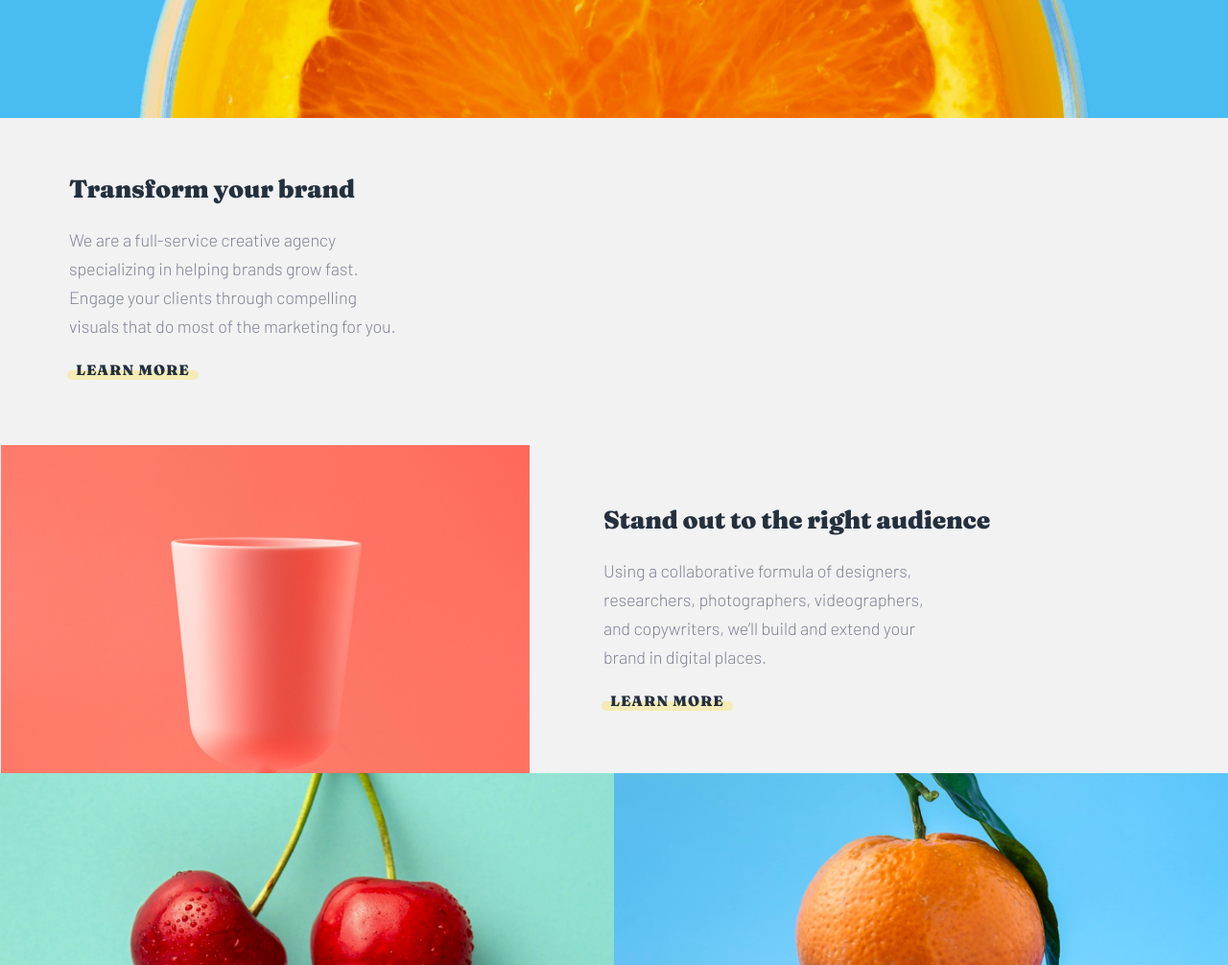
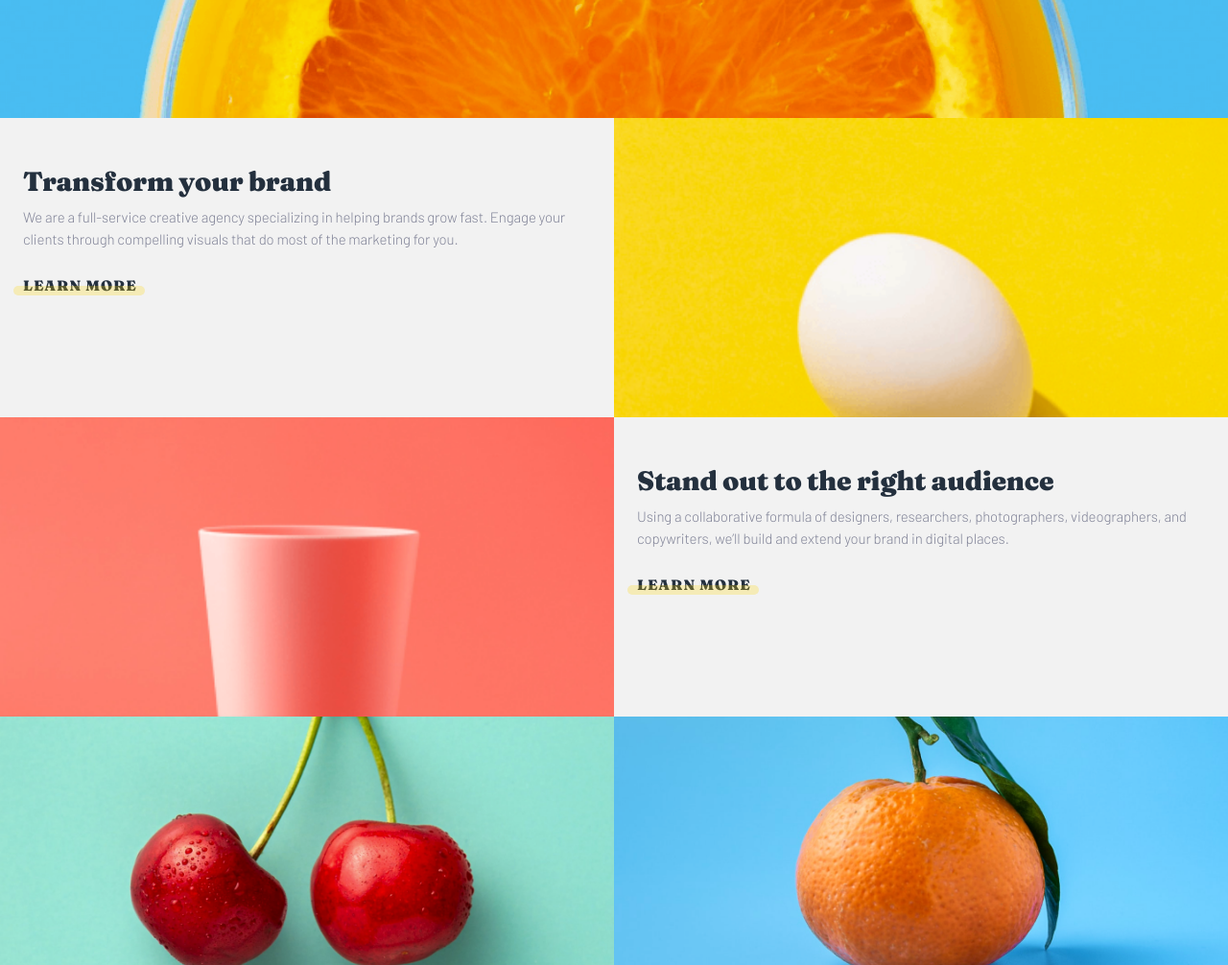
Before and after one commit to bakhodirsuyarov/sunnyside, a plain HTML site: page index.html in a window 1280 px wide. Shown: the part 820-1826 px from the top of the page at 96% size. Drawn offline with Linux system fonts and the light colour scheme.

Commit message:
add features section

```diff
--- a/css/style.css
+++ b/css/style.css
@@ -164,42 +164,44 @@ body{
 
 /* FEATURES */
 
-.features{
+.features-one{
+  /* position: relative; */
+  /* z-index: 1; */
+}
+
+.features-one::before{
+  display: block;
+  content: "";
+  width: 100%;
+  height: 312px;
+  background-image: url(../img/eage.png);
+  background-repeat: no-repeat;
+  background-size: cover;
+  left: 0px;
+  top: 0px;
+}
+
+.features-two{
   position: relative;
   z-index: 1;
 }
 
-
-.features-img{
-  background-size: cover;
-  margin-bottom: 64px;
-}
-
-.features-content{
-  margin-top: 376px;
-  margin-bottom: 64px;
-}
-
-.features::before{
-  position: absolute;
+.features-two::before{
+  display: block;
   content: "";
-  width: 375px;
-  height: 312px;
-  background-image: url(../img/eage.png);
-  background-repeat: no-repeat;
-  background-size: cover;
-  top: -377px;
-}
-
-.features::after{
-  position: absolute;
-  content: "";
-  width: 375px;
+  width: 100%;
   height: 312px;
   background-image: url(../img/idish.png);
   background-repeat: no-repeat;
   background-size: cover;
-  top: 340px;
+  left: 0px;
+  top: 0px;
+}
+
+
+.features-content{
+  padding: 41px 24px 64px 24px;
+  text-align: center;
 }
 
 .features-content__heading{
@@ -212,7 +214,6 @@ body{
   margin-bottom: 24px;
 }
 
-
 .features-content__text{
   font-family: 'Barlow', sans-serif;
   font-size: 18px;
@@ -221,7 +222,7 @@ body{
   letter-spacing: -0.128571px;
   color: #808397;
   margin: 0;
-  margin-bottom: 32px;
+  margin-bottom: 24px;
 }
 
 .features-content__link{
@@ -233,12 +234,10 @@ body{
   text-transform: uppercase;
   color: #24303E;
   text-decoration: none;
-  margin-left: 110px;
 }
 
 .features-content__link::after{
   position: absolute;
-  z-index: -1;
   content: "";
   width: 137px;
   height: 10px;
@@ -246,9 +245,18 @@ body{
   mix-blend-mode: normal;
   opacity: 0.25;
   border-radius: 28px;
-  left: -9px;
+  left: -10px;
   top: 10px;
 }
+
+.one-link:hover::after{
+  background: #FAD400;
+}
+
+.two-link:hover::after{
+  background: #FE7766;
+}
+
 
 
 /* JOBS */
@@ -381,82 +389,56 @@ body{
 
   /* FEATURES */
 
+  .features-one{
+    display: flex;
+    flex-direction: row-reverse;
+    /* width: 50%; */
+  }
+
+  .features-two{
+    display: flex;
+  }
+
+  .features-one::before{
+    width: 50%;
+    left: 50%;
+
+  }
 
   .features-content{
-    margin-top: 0;
-    padding: 22px 200px 42px 30px;
+    flex-shrink: 0;
+    padding-top: 50px;
+    width: 50%;
+    padding-bottom: 40px;
+    text-align: left;
+    margin-left: 0;
+  }
+
+  .features-content__heading{
+    font-size: 28px;
+    line-height: 32px;
+    text-align: left;
+    margin-bottom: 10px;
+  }
+
+  .features-content__text{
+    font-size: 15px;
+    line-height: 23px;
     text-align: left;
   }
 
-  .features-content__heading{
-    font-size: 20px;
-    line-height: 26px;
-    text-align: left;
-  }
-
-  .features-content__text{
-    font-size: 16px;
-    line-height: 22px;
-    text-align: left;
-    max-width: 250px;
-    margin-bottom: 18px;
-
-  }
 
 
-  .features::before{
-    position: absolute;
-    content: "";
-    width: 330px;
-    height: 250px;
-    background-image: url(../img/eage.png);
-    background-repeat: no-repeat;
-    background-size: cover;
-    left: 329px;
-    top: 0px;
-  }
-
-  .features-content__link{
-    margin-left: 7px;
+  .features-two::before{
+    width: 50%;
+    left: 0%;
   }
 
   .btn-content{
-    margin-top: 0;
-    padding: 1px 20px 4px 342px;
-    text-align: left;
+    flex-shrink: 0;
+    margin-left: auto;
+    margin-right: 0;
   }
-
-  .btn-heading{
-    font-size: 20px;
-    line-height: 26px;
-    text-align: left;
-  }
-
-  .btn-text{
-    font-size: 16px;
-    line-height: 22px;
-    text-align: left;
-    max-width: 250px;
-    margin-bottom: 18px;
-  }
-
-
-  .features::after{
-    position: absolute;
-    content: "";
-    width: 330px;
-    height: 250px;
-    background-image: url(../img/idish.png);
-    background-repeat: no-repeat;
-    background-size: cover;
-    left: 1px;
-    top: 251px;
-  }
-
-  .features-content{
-    margin-bottom: 0;
-  }
-
 
 
 
@@ -523,19 +505,6 @@ body{
   /* FEATURES */
 
 
-  .features::before{
-    width: 385px;
-    left: 383px;
-  }
-
-  .features::after{
-    width: 384px;
-  }
-
-
-  .btn-content{
-    padding: 1px 20px 30px 420px;
-  }
 }
 
 @media only screen and (min-width: 1100px) {
@@ -583,39 +552,6 @@ body{
 
 
 
-  .features::before{
-    width: 551px;
-    height: 342px;
-    left: 549px;
-    background-image: url(../img/desktop-edge.png);
-  }
-
-  .features-content{
-    padding: 60px 629px 130px 72px;
-  }
-
-
-  .features-content__heading{
-    font-size: 26px;
-    line-height: 28px;
-  }
-
-  .features-content__text{
-    font-size: 18px;
-    line-height: 30px;
-    max-width: 350px;
-  }
-
-  .features::after{
-    width: 551px;
-    height: 342px;
-    top: 341px;
-    background-image: url(../img/desktop-idish.png);
-  }
-
-  .btn-content{
-    padding: 0px 72px 63px 629px;
-  }
 
 
   /* JOBS */
@@ -648,31 +584,6 @@ body{
   /* FEATURES */
 
 
-  .features::before{
-    width: 657px;
-    left: 659px;
-    height: 422px;
-  }
-
-  .features-content__heading{
-    font-size: 40px;
-    line-height: 49px;
-  }
-
-  .features-content__text{
-    font-size: 18px;
-    line-height: 30px;
-  }
-
-  .features::after{
-    width: 657px;
-    height: 422px;
-    top: 421px;
-  }
-
-  .btn-content{
-    padding: 76px 73px 56px 743px
-  }
 
 }
 
@@ -687,13 +598,4 @@ body{
 
   /* FEATURES */
 
-  .features::before{
-    width: 719px;
-    left: 721px;
-  }
-
-  .features::after{
-    width:719px;
-  }
-
 }
--- a/index.html
+++ b/index.html
@@ -61,17 +61,18 @@
 
 
     <div class="features">
-      <!-- <img class="features-img" src="./img/eage.png" alt="picture" width="375px" height="312px"> -->
-      <div class="features-content container">
+      <div class="features-one">
+        <div class="features-content  container">
           <h2 class="features-content__heading">
             Transform your brand
           </h2>
           <p class="features-content__text ">
             We are a full-service creative agency specializing in helping brands grow fast. Engage your clients through compelling visuals that do most of the marketing for you.
           </p>
-        <a class="features-content__link" href="#">Learn more</a>
+          <a class="features-content__link one-link" href="#">Learn more</a>
         </div>
-      <!-- <img class="features-img" src="./img/idish.png" alt="picture" width="375px" height="312px"> -->
+      </div>
+      <div class="features-two">
         <div class="features-content container btn-content">
           <h2 class="features-content__heading btn-heading">
             Stand out to the right audience
@@ -79,7 +80,8 @@
           <p class="features-content__text btn-text">
             Using a collaborative formula of designers, researchers, photographers, videographers, and copywriters, we’ll build and extend your brand in digital places.
           </p>
-        <a class="features-content__link" href="#">Learn more</a>
+          <a class="features-content__link two-link" href="#">Learn more</a>
+        </div>
       </div>
     </div>
 
```
Lines whose indentation alone changed are shown as unchanged.
